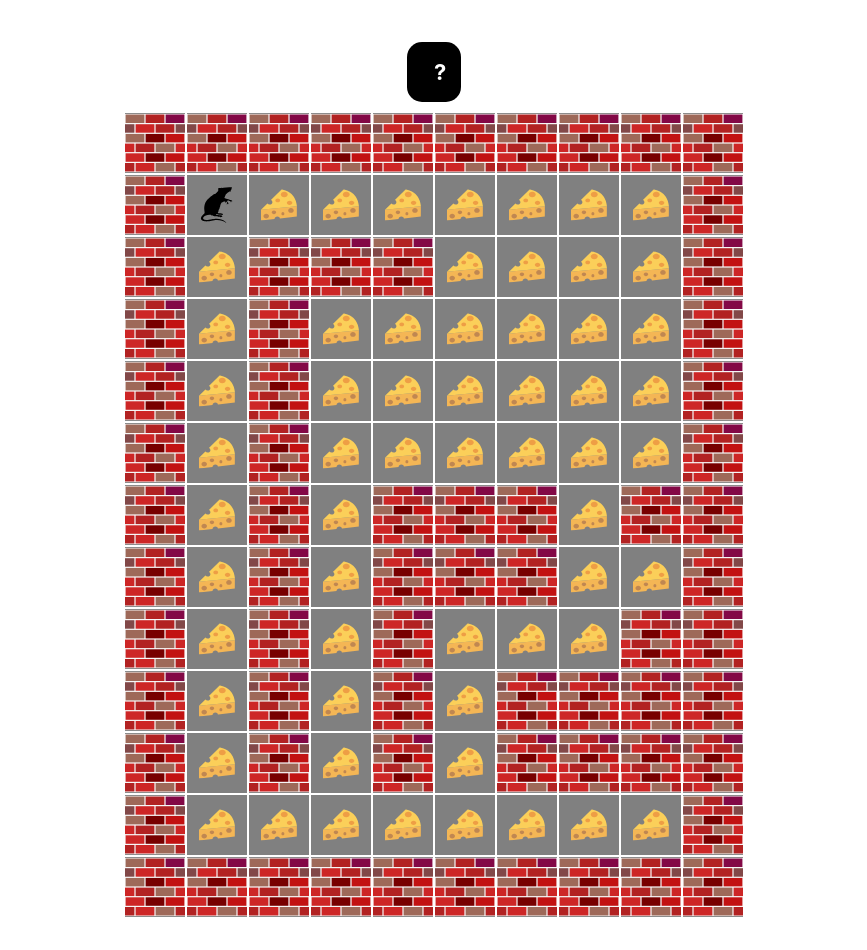
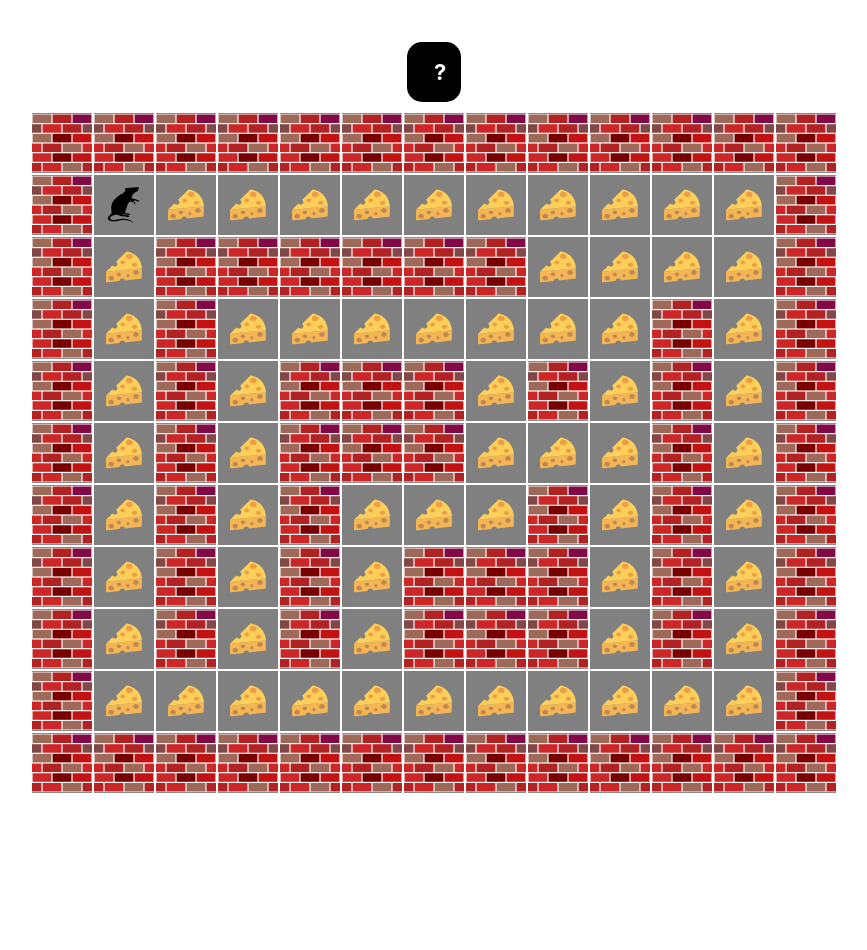
Before and after one commit to emsv7377/maintenenceProgramming, a React (Vite) app: page /GameBoard in a window 1280 px wide. Shown: the whole page, without its empty margins (206-1073 px from the left). After the commit the page ends 826 px from the top, so only its background shows below. Built offline with nearby package versions, Linux system fonts and the light colour scheme.

Commit message:
typos
We can detect cells with cheese on them but still not bricks. Possible solution: separate determineElements() and placing Ratman

```diff
--- a/src/App.jsx
+++ b/src/App.jsx
@@ -15,7 +15,7 @@ function App() {
       <BrowserRouter>
         <Routes>
           <Route path='/' element={<StartScreen/>} />
-            <Route path='/GameBoard' element={<GameBoard width={10} height={13} />}/>
+            <Route path='/GameBoard' element={<GameBoard width={13} height={11} />}/>
             <Route path='Settings' element={<Settings/>}/>
             <Route path='Tutorial' element={<Tutorial/>}/>
         </Routes>
--- a/src/components/GameBoard.jsx
+++ b/src/components/GameBoard.jsx
@@ -17,6 +17,7 @@ function GameBoard(props) {
   // Handles key presses (arrow keys)
   useEffect(() => {
     const handleKeyDown = (event) => {
+
     // Update position based on arrow key pressed
     //console.log(event.key);
     switch (event.key) {
@@ -43,8 +44,9 @@ function GameBoard(props) {
   };
 },);
 
-// Creates a game board with tiles
+// Creates a game board with cells as a matrice
  const occupiedCell = '';
+ // const occupiedCell = 'cheese';
   for (let y = 0; y < height; y++) {
     const cells = [];
 
@@ -53,7 +55,6 @@ function GameBoard(props) {
     }
     rows.push(cells);
   }
-  const [board, setBoard] = useState(rows);
 
   // Opens up the tutorial
   function navTutorial(){
@@ -82,11 +83,11 @@ function findIndex(rows, x, y){
    }
 
 /**
- * Updates the occupiedCell parameter of an element in the array rows
+ * Updates the occupiedCell parameter of a chosen cell in the array rows
  * @param {*} rows The array of cells
- * @param {*} x The x coordinate of the cell
- * @param {*} y The y coordinate of the cell
- * @param {*} value The new occupiedCell value for the coordinates
+ * @param {*} x The x coordinate of the chosen cell
+ * @param {*} y The y coordinate of the chosen cell
+ * @param {*} value The new occupiedCell value for x and y
  * @returns The updated rows array
  */
  function updateOccupiedCell(rows, x, y, value){
@@ -94,45 +95,59 @@ function findIndex(rows, x, y){
   // Find index of the current coordinates in the array rows
   let index = findIndex(rows, x, y);
   // Catch error if invalid index
-  if(index == [-1,-1]){
-    // TODO: do something
-    console.log('error, did not find element')
-  } else {
-    // Update the occupiedCell value
+  if(index === [-1,-1]){
+    // TODO: catch error somehow
+    console.log('Error, did not find element')
+    return;
+  }
+    // Update the occupiedCell value to indicate type of cell
     const row = rows[index[0]][index[1]];
     row.occupiedCell = value;
     return rows;
-  }
  }
 
  /**
   * Checks what type of cell RatMan stands on
-  * @param {*} rows
-  * @param {*} position
+  * @param {*} rows The game board
+  * @param {*} x The x coordinate for Ratmans position
+  * @param {*} y The y coordinate for Ratmans position
   */
- function checkRatManPosition(rows, position){
-  let index = findIndex(rows, position.x, position.y)
-  const value = rows[index[0]][index[1]].occupiedCell;
-  if(value === 'cheese'){
+ function checkRatManPosition(rows, x, y){
+  // Finds index in the game board for the position
+  let index = findIndex(rows, x, y)
+  const row = rows[index[0]][index[1]];
+  // Value of the current cell
+  const value = row.occupiedCell;
+  console.log('row', row)
+  console.log('value: ', value)
+  if(value.toString() === ''){
+    console.log('error, empty cell')
+    // TODO: catch error
+  }
+  if(value.toString() === 'cheese'){
     eatCheese()
-    console.log('eat a cheese')
-  } else if(value === 'brick'){
+  } else if(value.toString() === 'brick'){
     collision()
-    console.log('collision')
+  }
+  return value;
+ }
+
+ /**
+  * Increments point counter and removes cheese from board
+  */
+  function eatCheese(){
+    // TODO: increment points and remove cheese from cell
+    console.log('eatCheese()')
   }
 
-  function eatCheese(){
-    // TODO: increment points and remove cheese from cell
-    console.log('ate a cheese')
+  /**
+   * Decrement lives of player and animation?
+   */
+  function collision(){
+    // TODO: collision, decrement lives?
+    console.log('collision()')
   }
 
-  function collision(){
-    // TODO: collision, decrement lives?
-    console.log('collided')
-  }
-
-
- }
   // Determines element of each tile
   const determineElements = (x, y) => {
     let val = 'brick';
@@ -174,13 +189,13 @@ function findIndex(rows, x, y){
     }
     if (x === position.x && y === position.y) {
       console.log('RAT position', position)
-      checkRatManPosition(rows, position)
       return <Rat position={position} />;
     }
-      val = 'cheese'
-      updateOccupiedCell(rows, x, y, val)
-      return <Cheese/>
-
+    val = 'cheese'
+    updateOccupiedCell(rows, x, y, val)
+    console.log('rows',rows)
+    checkRatManPosition(rows, x, y)
+    return <Cheese/>
   }
 
   return (
--- a/src/screens/Game.jsx
+++ b/src/screens/Game.jsx
@@ -10,7 +10,7 @@ const Game = () => {
 
     return(
         <>
-        <GameBoard width={13} height={11}>
+        <GameBoard width={15} height={13}>
         </GameBoard>
         </>
     )
```
